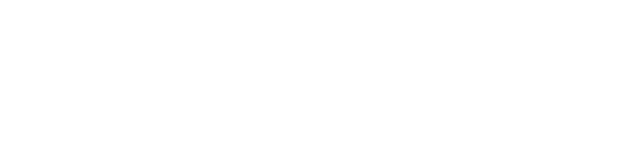
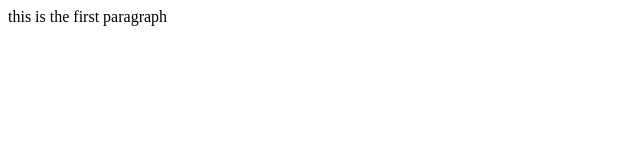
Before and after one commit to evnpr/project-web-tutorial, a plain HTML site: page index.html in a window 1280 px wide. Shown: the whole page, without its empty margins (0-640 px from the left). Drawn offline with Linux system fonts and the light colour scheme.

Commit message:
adding body paragraph

```diff
--- a/index.html
+++ b/index.html
@@ -5,4 +5,7 @@
     <title>halo page</title>
 
 </head>
+<body>
+    <p>this is the first paragraph</p>
+</body>
 </html>
```
